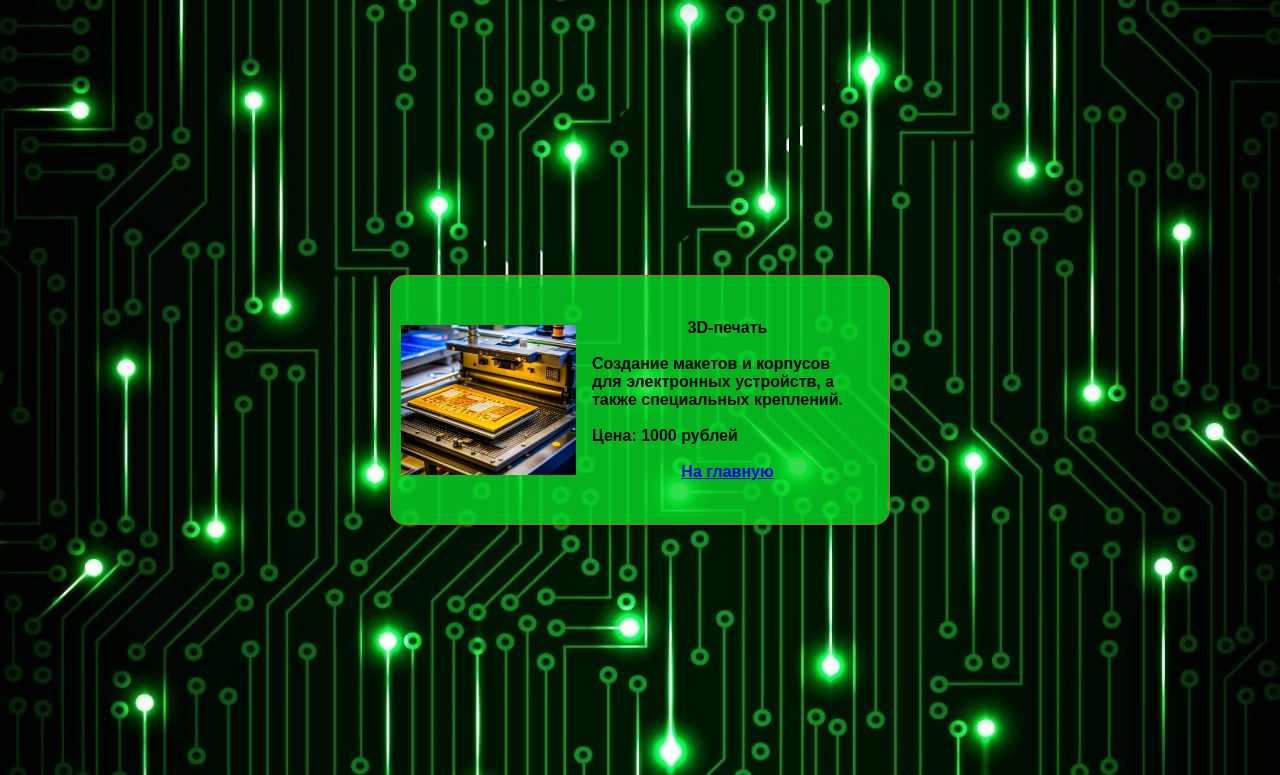
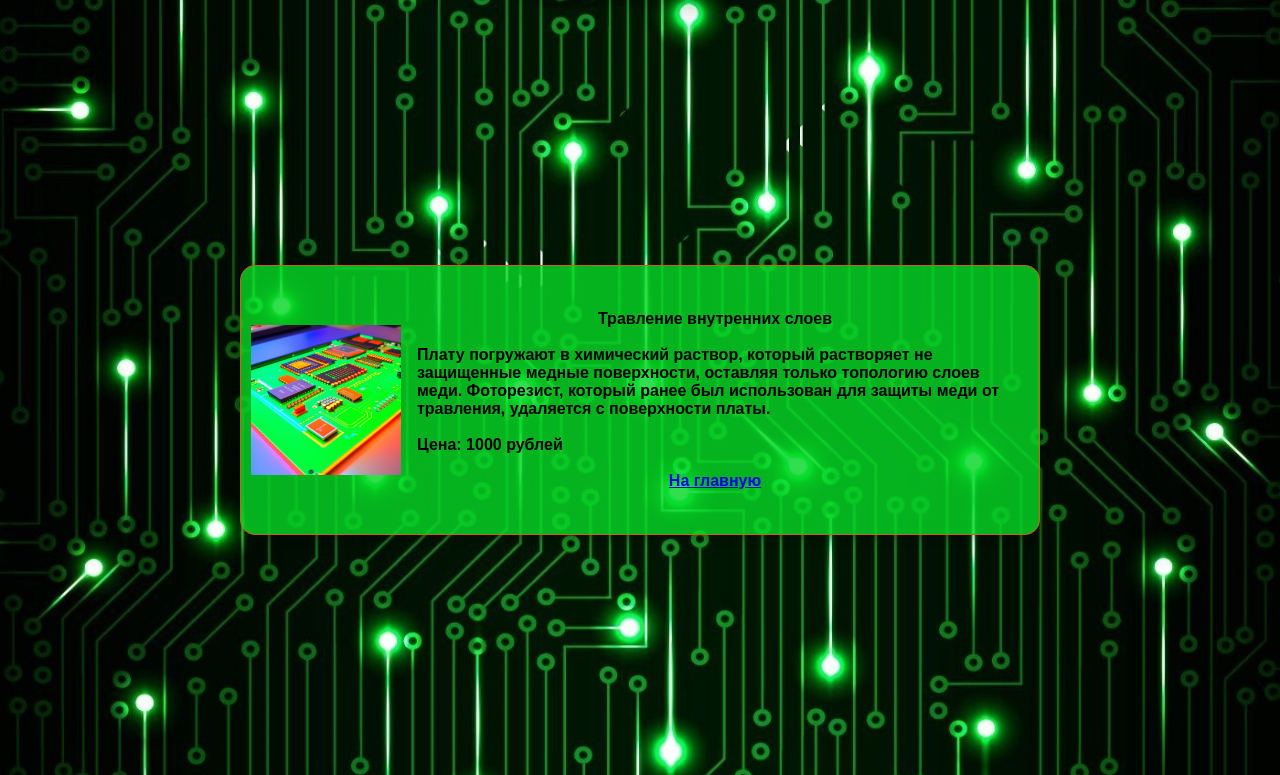
Before and after one commit to sh-dimitrij/fablab, a Django app: page /view_fablab/1/ in a window 1280 px wide. Shown: the top 775 px of the page. Run offline with Django 4.2, Linux system fonts and the light colour scheme.

Commit message:
Редакция модели

```diff
--- a/fablab/urls.py
+++ b/fablab/urls.py
@@ -22,6 +22,6 @@ from datetime import date, datetime
 
 urlpatterns = [
     path('admin/', admin.site.urls),
-    path("", views.fablab_services, name='services'),
-    path("view_fablab/<int:offer_id>/", views.view_fablab, name='view_fablab'),
+    path("", views.fablab_worktypes, name='worktypes'),
+    path("view_fablab/<int:process_id>/", views.view_fablab, name='view_fablab'),
 ]
--- a/fablab/views.py
+++ b/fablab/views.py
@@ -2,50 +2,128 @@ from django.http import HttpResponse
 from django.shortcuts import render
 from datetime import date
 
-servicesData = {
-    'conducted_work': [
+WorkTypes = {
+    'work_list': [
         {
             'id': 0,
-            'title': 'Проектирование плат',
-            'description': 'Предоставление услуг по проектированию и изготовлению микроэлектронных плат для прототипирования новых устройств и схем.',
-            'image': '../static/images/proect.png',
+            'title': 'Фотолитография внутренних слоев',
+            'description': '''На поверхность платы наносится тонкий слой фоторезиста, который является светочувствительной пленкой. Плата помещается под ультрафиолетовую лампу или лазер, чтобы фоторезист был экспонирован к свету через маску. Используя специальный раствор, фоторезист, который не был экспонирован к свету, удаляется, оставляя топологию токопроводящих медных слоев на поверхности платы.''',
+            'image': 'images/ikonka.png',
             'price': '1000'
         },
         {
             'id': 1,
-            'title': '3D-печать',
-            'description': 'Создание макетов и корпусов для электронных устройств, а также специальных креплений.',
-            'image': '../static/images/proisv_fablab.png',
+            'title': 'Травление внутренних слоев',
+            'description': 'Плату погружают в химический раствор, который растворяет не защищенные медные поверхности, оставляя только топологию слоев меди. Фоторезист, который ранее был использован для защиты меди от травления, удаляется с поверхности платы.',
+            'image': 'images/izgotov.png',
             'price': '1000'
         },
         {
             'id': 2,
-            'title': 'Тестирование и анализ микросхем',
-            'description': 'Тестирование и анализ произведенных микросхем для обеспечения их работоспособности и качества.',
-            'image': '../static/images/sborka.png',
+            'title': 'АОИ внутренних слоев',
+            'description': 'Автоматическая оптическая инспекция внутренних слоев проводится для проверки и обнаружения дефектов и несоответствий в топологии слоев меди.',
+            'image': 'images/master-class.png',
             'price': '1000'
         },
         {
             'id': 3,
-            'title': 'Обслуживание микроэлектроники',
-            'description': 'Обслуживание и ремонт оборудования для микроэлектроники.',
-            'image': '../static/images/Obslug.png',
+            'title': 'Прессование',
+            'description': 'Поверхность платы покрывается слоем оксида, который сформирует диэлектрическую изоляцию. При высоких температурах и давлении между слоями платы происходит прессование, чтобы обеспечить механическую прочность платы и обеспечить электрическую связь между слоями.',
+            'image': 'images/materials.png',
             'price': '1000'
         },
         {
             'id': 4,
-            'title': 'Мастер-классы',
-            'description': 'Проведение мероприятий, на которых пользователи могут изучать новые технологии и навыки в области микроэлектроники.',
-            'image': '../static/images/master-class.png',
+            'title': 'Вскрытие базовых отверстий',
+            'description': 'Базовые отверстия, необходимые для прохождения проводников через слои платы, пробиваются.',
+            'image': 'images/proisv_fablab.png',
             'price': '1000'
         },
         {
             'id': 5,
-            'title': 'Изготовление печатных плат на заказ',
-            'description': 'Пользователи могут заказывать индивидуальные печатные платы с необходимой конфигурацией и размерами.',
-            'image': '../static/images/izgotov.png',
-            'price': '---'
+            'title': 'Сверление сквозных отверстий',
+            'description': 'Сквозные отверстия сверлятся через все слои платы для подключения различных компонентов.',
+            'image': 'images/proisv_fablab.png',
+            'price': '1000'
         },
+        {
+            'id': 6,
+            'title': 'Первая металлизация',
+            'description': 'Поверхность отверстий активируется, чтобы обеспечить хорошее сцепление между металлическими покрытиями и стенками отверстия. Отверстия заполняются медью методом гальванического осаждения, чтобы создать электрическую связь между слоями.',
+            'image': 'images/proisv_fablab.png',
+            'price': '1000'
+        },
+        {
+            'id': 7,
+            'title': 'Фотолитография внешних слоев',
+            'description': 'Тонкий слой фоторезиста наносится на поверхность платы. Через маску плата экспонируется к свету, чтобы зафиксировать топологию проводников на внешних слоях. Фоторезист, который не был экспонирован к свету, удаляется, оставляя только топологию проводников на поверхности платы.',
+            'image': 'images/proisv_fablab.png',
+            'price': '1000'
+        },
+        {
+            'id': 8,
+            'title': 'Гальваническое меднение',
+            'description': 'Проводники на внешних слоях заполняются медью методом гальванического осаждения. После проведения меднения на проводники, металлорезист определяет окончательную толщину проводников.',
+            'image': 'images/proisv_fablab.png',
+            'price': '1000'
+        },
+        {
+            'id': 9,
+            'title': 'Травление внешних слоев',
+            'description': 'Фоторезист, используемый для защиты проводников от травления, удаляется с поверхности платы. Негативные образцы проводников на внешних слоях удаляются химическим раствором, оставляя только требуемую топологию проводников.',
+            'image': 'images/proisv_fablab.png',
+            'price': '1000'
+        },
+        {
+            'id': 10,
+            'title': 'АОИ внутренних слоев',
+            'description': 'Автоматическая оптическая инспекция внешних слоев проводится для проверки и обнаружения дефектов и несоответствий в топологии проводников.',
+            'image': 'images/proisv_fablab.png',
+            'price': '1000'
+        },
+        {
+            'id': 11,
+            'title': 'Формирование масочных слоев',
+            'description': 'Поверхность платы очищается и подготавливается для нанесения маски. Маска, обычно сделанная из фотоэмульсии, наносится на поверхность платы. Маска экспонируется к свету, чтобы зафиксировать требуемую топологию масочных слоев. Лишняя маска удаляется, оставляя только требуемую топологию масочных слоев.',
+            'image': 'images/proisv_fablab.png',
+            'price': '1000'
+        },
+        {
+            'id': 12,
+            'title': 'Маркировка',
+            'description': 'Платы маркируются для идентификации и трассировки.',
+            'image': 'images/proisv_fablab.png',
+            'price': '1000'
+        },
+        {
+            'id': 13,
+            'title': 'Покрытие: олово-свинец',
+            'description': 'Поверхность платы покрывается покрытием из олова и свинца для предотвращения коррозии и обеспечения хорошего контакта.',
+            'image': 'images/proisv_fablab.png',
+            'price': '1000'
+        },
+        {
+            'id': 14,
+            'title': 'Покрытие: иммерсионное золото',
+            'description': 'Альтернативный метод покрытия, в котором поверхность покрывается слоем золота для лучшего контакта и коррозионной защиты.',
+            'image': 'images/proisv_fablab.png',
+            'price': '1000'
+        },
+        {
+            'id': 15,
+            'title': 'Электротестирование',
+            'description': 'Платы тестируются на наличие электрических дефектов и корректности выполнения проводников и отверстий.',
+            'image': 'images/proisv_fablab.png',
+            'price': '1000'
+        },
+        {
+            'id': 16,
+            'title': 'Механическая обработка',
+            'description': 'Изолирующие материалы и проводящие слои платы обрезаются, чтобы получить окончательный размер и форму платы. Поверхность платы может обрабатываться фрезерованием для создания специфичных форм и отверстий, если требуется.',
+            'image': 'images/proisv_fablab.png',
+            'price': '1000'
+        },
+
 
     ]
 }
@@ -55,18 +133,18 @@ servicesData = {
 #         'orders': orders
 #     }})
 
-def fablab_services(request):
+def fablab_worktypes(request):
     query = request.GET.get('query')
 
     if query:
         # Фильтруем данные, учитывая как поле "type", так и поле "price"
-        filtered_data = [it for it in servicesData['conducted_work'] if
+        filtered_data = [it for it in WorkTypes['work_list'] if
                          query.lower() in it['title'].lower() or query.lower() in it['price'].lower()]
     else:
-        filtered_data = servicesData['conducted_work']
+        filtered_data = WorkTypes['work_list']
         query = ""
 
-    return render(request, "fablab_services.html", {'filtered_data': filtered_data, 'search_value': query})
+    return render(request, "fablab_worktypes.html", {'filtered_data': filtered_data, 'search_value': query})
 
 # def GetOrder(request, id):
 #     return render(request, 'order.html', {'data' : {
@@ -76,8 +154,8 @@ def fablab_services(request):
 #         'link': orders[id]["link"]
 #     }})
 
-def view_fablab(request, offer_id):
-    data_by_id = servicesData.get('conducted_work')[offer_id]
+def view_fablab(request, process_id):
+    data_by_id = WorkTypes.get('work_list')[process_id]
     return render(request, "view_fablab.html", {
-        'conducted_work': data_by_id
+        'work_list': data_by_id
     })
--- a/source/static/view_fablab.css
+++ b/source/static/view_fablab.css
@@ -2,8 +2,8 @@
     border: 1px solid #cb6607;
     padding: 10px;
     margin: 10px;
-    height: 250px;
-    width: 500px;
+    height: 270px;
+    width: 800px;
     /* Ширина карточки */
     display: flex;
     align-items: center;
@@ -47,3 +47,7 @@ body {
     justify-content: center;
     align-items: center;
 }
+.foto_size {
+    max-width: 150px;
+    max-height: 200px;
+}
--- a/source/templates/fablab_services.html
+++ b/source/templates/fablab_worktypes.html
@@ -7,7 +7,7 @@
 <div class="album">
     <div class="container">
         <div class="row">
-            <form method="GET" action="{% url 'services' %}">
+            <form method="GET" action="{% url 'worktypes' %}">
                 <div class="search-bar">
                     <input type="text" class="search__input" name="query" id="search-input" placeholder="Поиск" value="{{search_value}}">
                     <button type="submit" id="search-button" class="button_search">Поиск</button>
--- a/source/templates/view_fablab.html
+++ b/source/templates/view_fablab.html
@@ -1,25 +1,25 @@
 {% extends 'index.html' %}
 {% load static %}
-{% block title %}{{ conducted_work.title }}{{ data.id }}{% endblock %}
+{% block title %}{{ work_list.title }}{{ data.id }}{% endblock %}
 
 {% block content %}
 <link rel="stylesheet" type="text/css" href="{% static 'view_fablab.css' %}">
 
 <div class="card-service">
-    <!-- <img src="{% static conducted_work.image %}" alt="{{ conducted_work.title }}"> -->
-    <img src="{% static conducted_work.image %}" alt="{{ conducted_work.title }}" style="width:100%;height:150px"  class="card-img-top">
+    <!-- <img src="{% static work_list.image %}" alt="{{ work_list.title }}"> -->
+    <img src="{% static work_list.image %}" alt="{{ work_list.title }}" style="width:100%;height:150px"  class="card-img-top foto_size">
     <br>
     <div class="container">
-        <h4><b>{{conducted_work.title}}</b></h4>
+        <h4><b>{{work_list.title}}</b></h4>
         <!-- <p>Architect & Engineer</p> -->
         <div class="card-body">
         <br>
-        <p class="card-text">{{ conducted_work.description }}</p>
+        <p class="card-text">{{ work_list.description }}</p>
         <br>
-        <p class="card-text">Цена: {{ conducted_work.price }} рублей</p>
+        <p class="card-text">Цена: {{ work_list.price }} рублей</p>
         </div>
         <br>
-        <a href="{% url 'services' %}" class="btn btn-primary">На главную</a>
+        <a href="{% url 'worktypes' %}" class="btn btn-primary">На главную</a>
     </div>
     <br>
 
```
